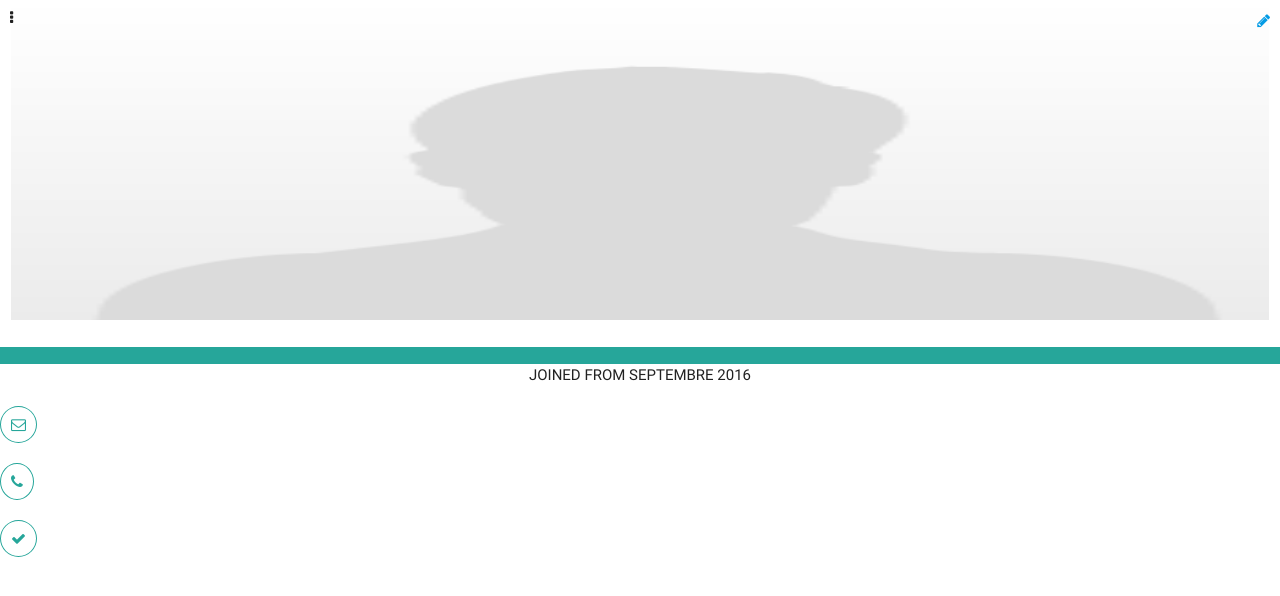
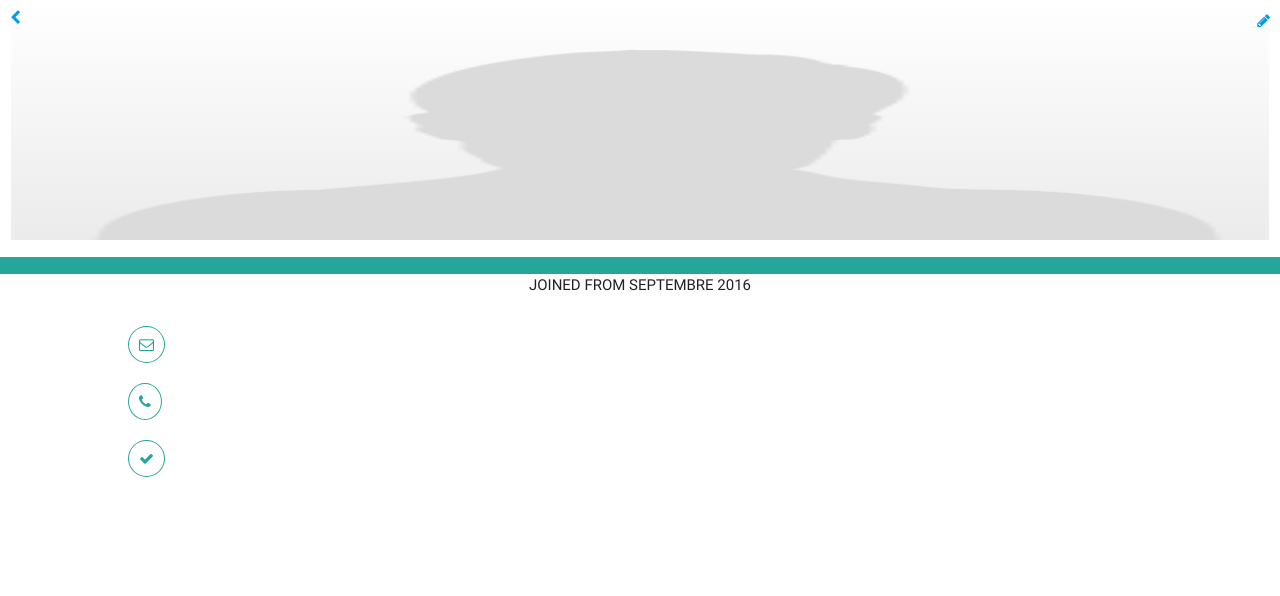
Before and after one commit to yennysep1/lift, a plain HTML site: page my-profile.html in a window 1280 px wide. Drawn offline with nearby package versions, Linux system fonts and the light colour scheme.

Commit message:
detalle columnas en profile

```diff
--- a/css/my-profile.css
+++ b/css/my-profile.css
@@ -4,12 +4,12 @@
 }
 
 img{
-	position: relative;
+
 	width: 100%;
-	height: 40vh;
+	height: 30vh;
 }
 
-.fa-ellipsis-v {
+.fa-chevron-left {
 	position: absolute;
 	top:10px;
 	left: 10px;
@@ -37,7 +37,7 @@ img{
 	color: #26a69a;
 }
 .name{
-
+    margin-top: -10px;
 	background-color: #26a69a;
 	color: #F2F2F2;
 }
@@ -49,3 +49,7 @@ img{
 .info{
 	color: #26a69a;
 }
+
+.info i {
+	margin: 10px;
+}
--- a/js/my-profile.js
+++ b/js/my-profile.js
@@ -37,7 +37,6 @@ function cambiarImagen(input) {
         }
 
         reader.readAsDataURL(input.files[0]);
-
     }
 }
 
--- a/my-profile.html
+++ b/my-profile.html
@@ -16,8 +16,8 @@
     <header>
       <div class="row">
         <div class="col s12" id="previus">
-          <img src="img/user.png"  id="blah">
-          <i class="fa fa-ellipsis-v" aria-hidden="true"></i>
+          <img src="img/user.png" class="center-align" id="blah">
+          <a href="profile.html"><i class="fa fa-chevron-left" aria-hidden="true"></i></a>
           <a href="#" id="file-select"><i class="fa fa-pencil" aria-hidden="true"></i></a>
           <form id="file-submit" enctype="multipart/form-data">
               <input id="imgInp" name="file" type="file"/>
@@ -35,16 +35,16 @@
         <p class="center-align">JOINED FROM SEPTEMBRE 2016</p>
       </div>
 
-     <div class="info">
-        <div class="row left-align">
+     <div class="info left-align">
+        <div class="col s10 offset-s1">
           <i class="fa fa-envelope-o" aria-hidden="true"></i>
           <span class="user-email">Your mail</span>
         </div>
-        <div class="row">
+        <div class="col s10 offset-s1">
           <i class="fa fa-phone" aria-hidden="true"></i>
           <span class="user-fono">Your phone</span>
         </div>
-         <div class="row">
+         <div class="col s10 offset-s1">
           <i class="fa fa-check" aria-hidden="true"></i>
           <span class="user-random">Your code</span>
         </div>
```
Also changed, not shown: img/bg.jpg (added), img/bg2.jpg (added).
